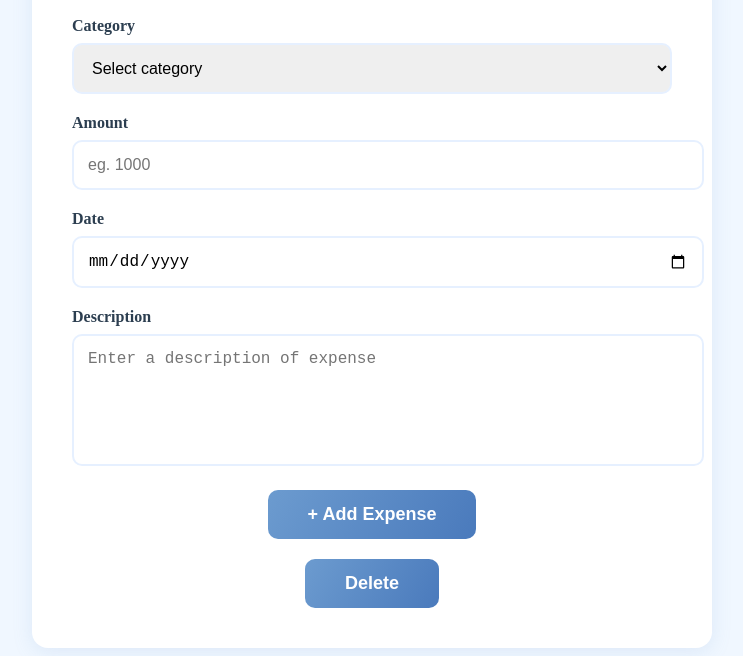
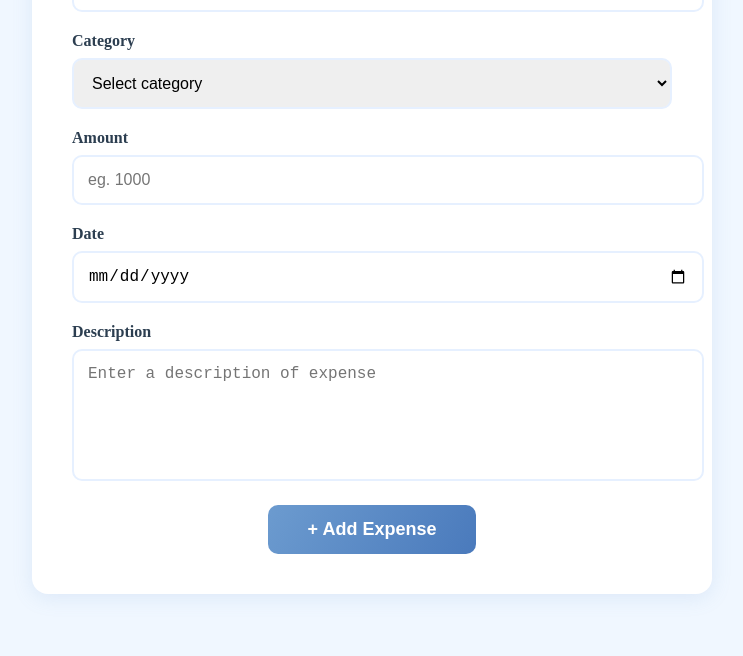
Before and after one commit to Fatimadg11/budget-tracker, a website: page add-expense.html in a window 1280 px wide. Shown: the part 199-855 px from the top of the page, without its empty margins (268-1011 px from the left). After the commit the page ends 816 px from the top, so only its background shows below. Drawn offline with Linux system fonts and the light colour scheme.

Commit message:
dinosaur

```diff
--- a/add-expense.html
+++ b/add-expense.html
@@ -50,9 +50,6 @@
             <div class="button-wrapper">
                 <button type="submit">+ Add Expense</button>
             </div>
-            <div class="button-wrapper">
-                <button type="submit">Delete</button>
-            </div>
         </form>
     </div>
 
```
